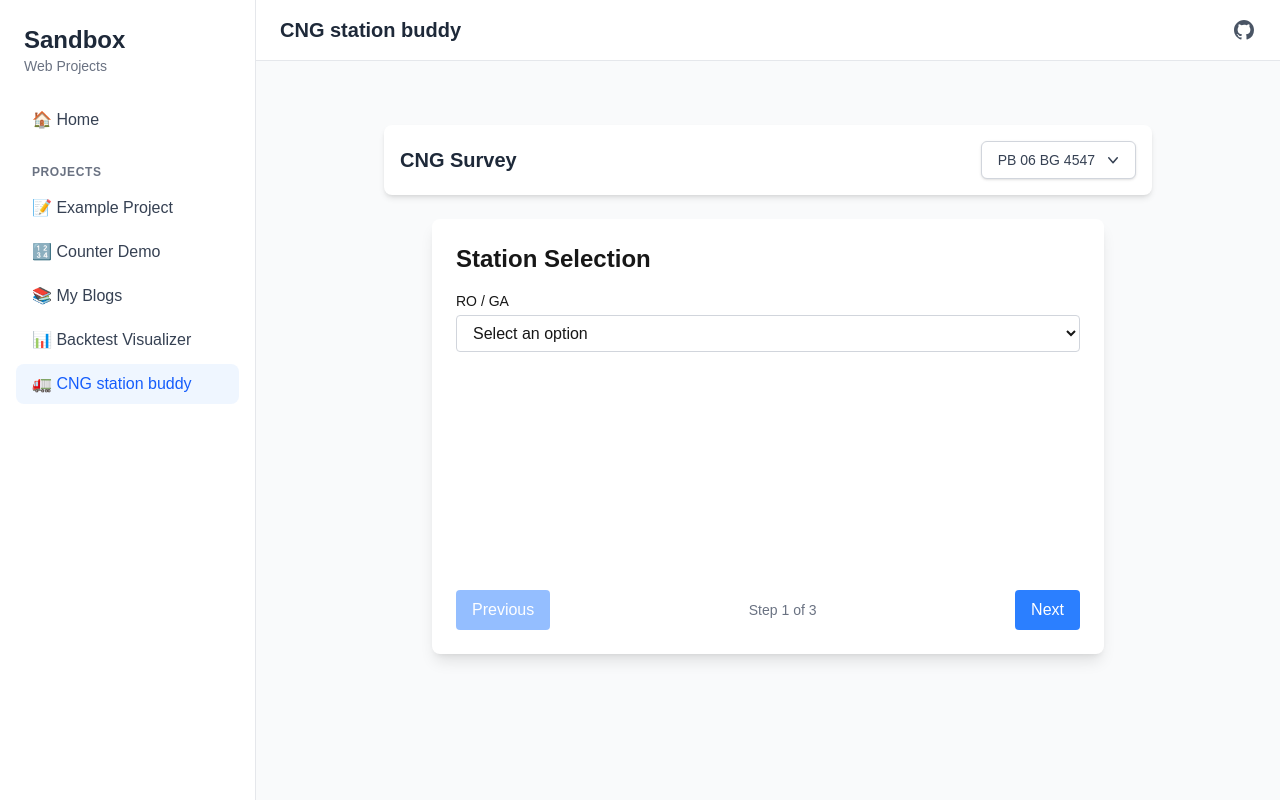
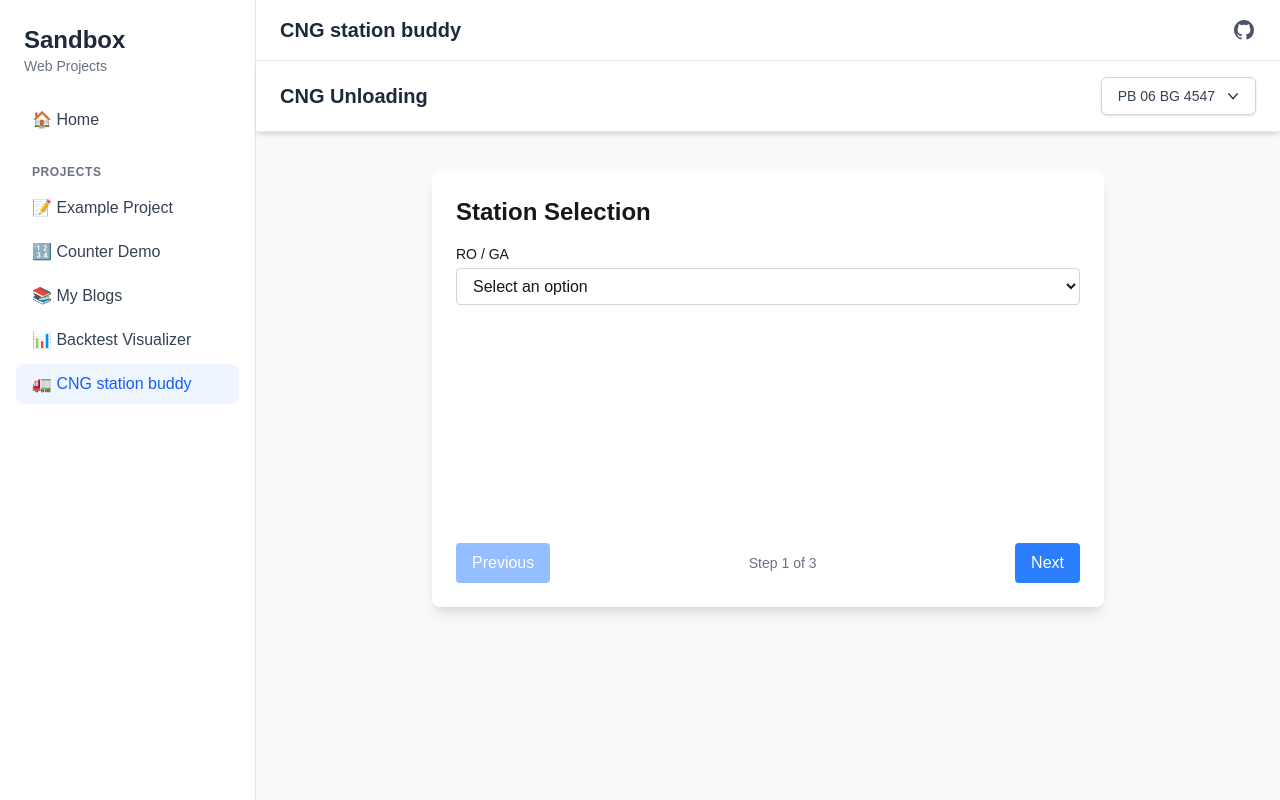
Before and after one commit to ishu9bansal/sandbox, a Next.js app: page /cng in a window 1280 px wide. Built offline with nearby package versions, Linux system fonts and the light colour scheme.

Commit message:
fix top bar layout

```diff
--- a/src/app/cng/page.tsx
+++ b/src/app/cng/page.tsx
@@ -11,17 +11,19 @@ export default function CNGPage() {
   };
 
   return (
-    <div className="max-w-3xl mx-auto mt-10">
+    <div className="-m-6">
       <TopBar
         profile={profile}
         onProfileChange={setProfile}
       />
+      <div className="max-w-3xl mx-auto mt-10 px-6">
         <Survey
           key={profile}
           steps={steps}
           onSubmit={handleSubmit}
           prefilledData={{ vehicleNumber: profile }}
         />
+      </div>
     </div>
   );
 }
@@ -103,8 +105,8 @@ function ProfileSelector({ profile, onProfileChange }: { profile: string, onProf
  */
 function TopBar({ profile, onProfileChange }: { profile: string, onProfileChange: (profile: string) => void}) {
   return (
-    <div className="w-full bg-white dark:bg-gray-800 shadow-md rounded-lg p-4 mb-6 flex items-center justify-between">
-      <h1 className="text-xl font-semibold text-gray-800 dark:text-white">CNG Survey</h1>
+    <div className="w-full bg-white dark:bg-gray-800 shadow-md border-b border-gray-200 dark:border-gray-700 px-6 py-4 flex items-center justify-between">
+      <h1 className="text-xl font-semibold text-gray-800 dark:text-white">CNG Unloading</h1>
       <ProfileSelector profile={profile} onProfileChange={onProfileChange} />
     </div>
   );
```
Lines whose indentation alone changed are shown as unchanged.
